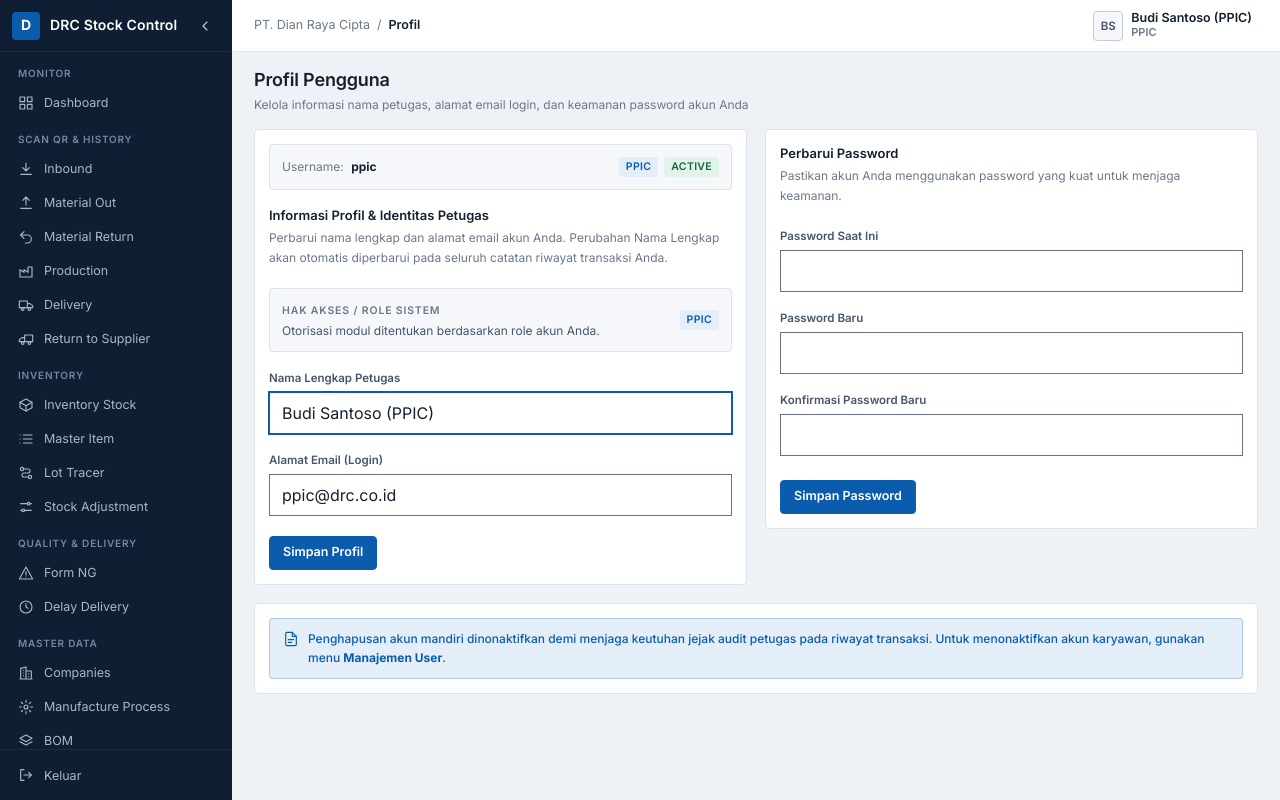
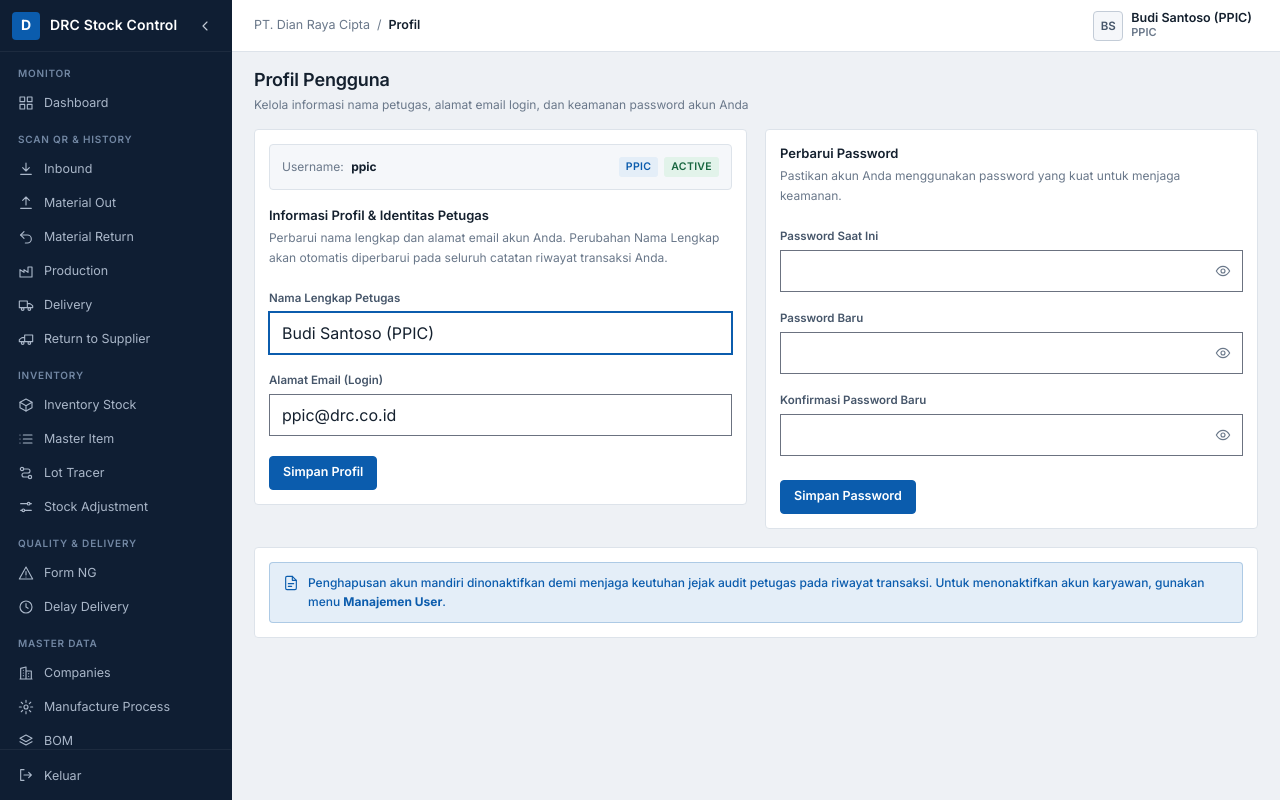
Before and after one commit to zildjian47/DRC-StockControl, a Laravel app: page /profile in a window 1280 px wide. Run offline with Laravel 12, Linux system fonts and the light colour scheme; a user stored in the database is signed in; data comes from the database, SQL or seed files in the repository; style sheets or scripts are compiled from the project's sources.

Commit message:
1.0.3.7 FIX 4B

```diff
--- a/config/plantline_menu.php
+++ b/config/plantline_menu.php
@@ -28,6 +28,6 @@ return [
         ['label' => 'BOM',                'route' => 'boms.index',                'match' => 'boms.*',                'icon' => 'layers',   'roles' => ['PPIC']],
     ]],
     ['group' => 'Pengaturan', 'items' => [
-        ['label' => 'Manajemen User',     'route' => 'users.index',               'match' => 'users.*',               'icon' => 'gear',     'roles' => ['PPIC']],
+        ['label' => 'Manajemen User',     'route' => 'users.index',               'match' => 'users.*',               'icon' => 'user',     'roles' => ['PPIC']],
     ]],
 ];
--- a/resources/views/components/auth-session-status.blade.php
+++ b/resources/views/components/auth-session-status.blade.php
@@ -1,7 +1,8 @@
 @props(['status'])
 
 @if ($status)
-    <div {{ $attributes->merge(['class' => 'font-medium text-sm text-green-600']) }}>
-        {{ $status }}
+    <div {{ $attributes->merge(['class' => 'alert alert-good']) }} role="status">
+        <x-icon name="check" />
+        <div class="flex-1 min-w-0">{{ $status }}</div>
     </div>
 @endif
--- a/resources/views/profile/partials/update-password-form.blade.php
+++ b/resources/views/profile/partials/update-password-form.blade.php
@@ -8,21 +8,39 @@
         @csrf
         @method('put')
 
-        <div>
+        <div x-data="{ show: false }">
             <x-input-label for="update_password_current_password" value="Password Saat Ini" />
-            <x-text-input id="update_password_current_password" name="current_password" type="password" class="block w-full" autocomplete="current-password" />
+            <div class="relative">
+                <input id="update_password_current_password" name="current_password" :type="show ? 'text' : 'password'" class="block w-full pr-11" autocomplete="current-password" />
+                <button type="button" @click="show = !show" class="absolute inset-y-0 right-0 w-10 grid place-items-center" style="color:var(--mut)" aria-label="Tampilkan atau sembunyikan password saat ini">
+                    <x-icon x-show="!show" name="eye" />
+                    <x-icon x-show="show" x-cloak name="eye-off" />
+                </button>
+            </div>
             <x-input-error :messages="$errors->updatePassword->get('current_password')" class="mt-1.5" />
         </div>
 
-        <div>
+        <div x-data="{ show: false }">
             <x-input-label for="update_password_password" value="Password Baru" />
-            <x-text-input id="update_password_password" name="password" type="password" class="block w-full" autocomplete="new-password" />
+            <div class="relative">
+                <input id="update_password_password" name="password" :type="show ? 'text' : 'password'" class="block w-full pr-11" autocomplete="new-password" />
+                <button type="button" @click="show = !show" class="absolute inset-y-0 right-0 w-10 grid place-items-center" style="color:var(--mut)" aria-label="Tampilkan atau sembunyikan password baru">
+                    <x-icon x-show="!show" name="eye" />
+                    <x-icon x-show="show" x-cloak name="eye-off" />
+                </button>
+            </div>
             <x-input-error :messages="$errors->updatePassword->get('password')" class="mt-1.5" />
         </div>
 
-        <div>
+        <div x-data="{ show: false }">
             <x-input-label for="update_password_password_confirmation" value="Konfirmasi Password Baru" />
-            <x-text-input id="update_password_password_confirmation" name="password_confirmation" type="password" class="block w-full" autocomplete="new-password" />
+            <div class="relative">
+                <input id="update_password_password_confirmation" name="password_confirmation" :type="show ? 'text' : 'password'" class="block w-full pr-11" autocomplete="new-password" />
+                <button type="button" @click="show = !show" class="absolute inset-y-0 right-0 w-10 grid place-items-center" style="color:var(--mut)" aria-label="Tampilkan atau sembunyikan konfirmasi password baru">
+                    <x-icon x-show="!show" name="eye" />
+                    <x-icon x-show="show" x-cloak name="eye-off" />
+                </button>
+            </div>
             <x-input-error :messages="$errors->updatePassword->get('password_confirmation')" class="mt-1.5" />
         </div>
 
--- a/resources/views/profile/partials/update-profile-information-form.blade.php
+++ b/resources/views/profile/partials/update-profile-information-form.blade.php
@@ -6,21 +6,15 @@
         </p>
     </header>
 
-    <form id="send-verification" method="post" action="{{ route('verification.send') }}">
-        @csrf
-    </form>
+    @if ($user instanceof \Illuminate\Contracts\Auth\MustVerifyEmail && ! $user->hasVerifiedEmail())
+        <form id="send-verification" method="post" action="{{ route('verification.send') }}">
+            @csrf
+        </form>
+    @endif
 
     <form method="post" action="{{ route('profile.update') }}" class="mt-5 space-y-4">
         @csrf
         @method('patch')
-
-        <div class="p-3 rounded border border-slate-200 bg-slate-50 flex items-center justify-between gap-4">
-            <div>
-                <div class="dlg-k">Hak Akses / Role Sistem</div>
-                <div class="text-xs text-slate-600 mt-0.5">Otorisasi modul ditentukan berdasarkan role akun Anda.</div>
-            </div>
-            <span class="pill {{ $user->role === 'PPIC' ? 'pill-info' : 'pill-good' }}">{{ $user->role }}</span>
-        </div>
 
         <div>
             <x-input-label for="name" value="Nama Lengkap Petugas" />
@@ -51,15 +45,13 @@
             @endif
         </div>
 
-        <div class="flex items-center gap-4 pt-1">
+        <div class="flex items-center gap-3 pt-1">
             <x-primary-button>Simpan Profil</x-primary-button>
 
             @if (session('status') === 'profile-updated')
-                <p x-data="{ show: true }"
-                   x-show="show"
-                   x-transition
-                   x-init="setTimeout(() => show = false, 2500)"
-                   class="text-xs font-semibold text-emerald-700">Profil berhasil diperbarui.</p>
+                <span x-data="{ show: true }" x-show="show" x-transition x-init="setTimeout(() => show = false, 2500)" class="pill pill-good">
+                    Profil Diperbarui
+                </span>
             @endif
         </div>
     </form>
```
Also changed, not shown: resources/views/auth/reset-password.blade.php (+16 -4 lines), resources/views/errors/500.blade.php (added, +15 -0 lines), resources/views/errors/503.blade.php (added, +15 -0 lines).
